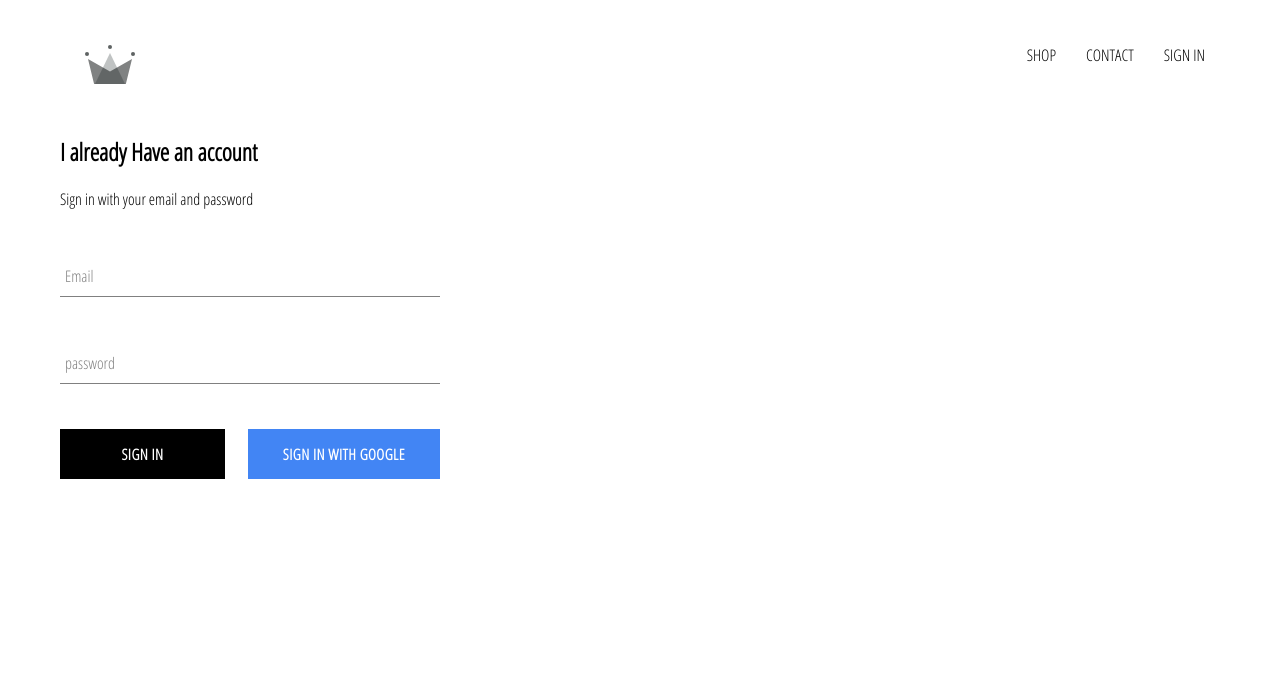
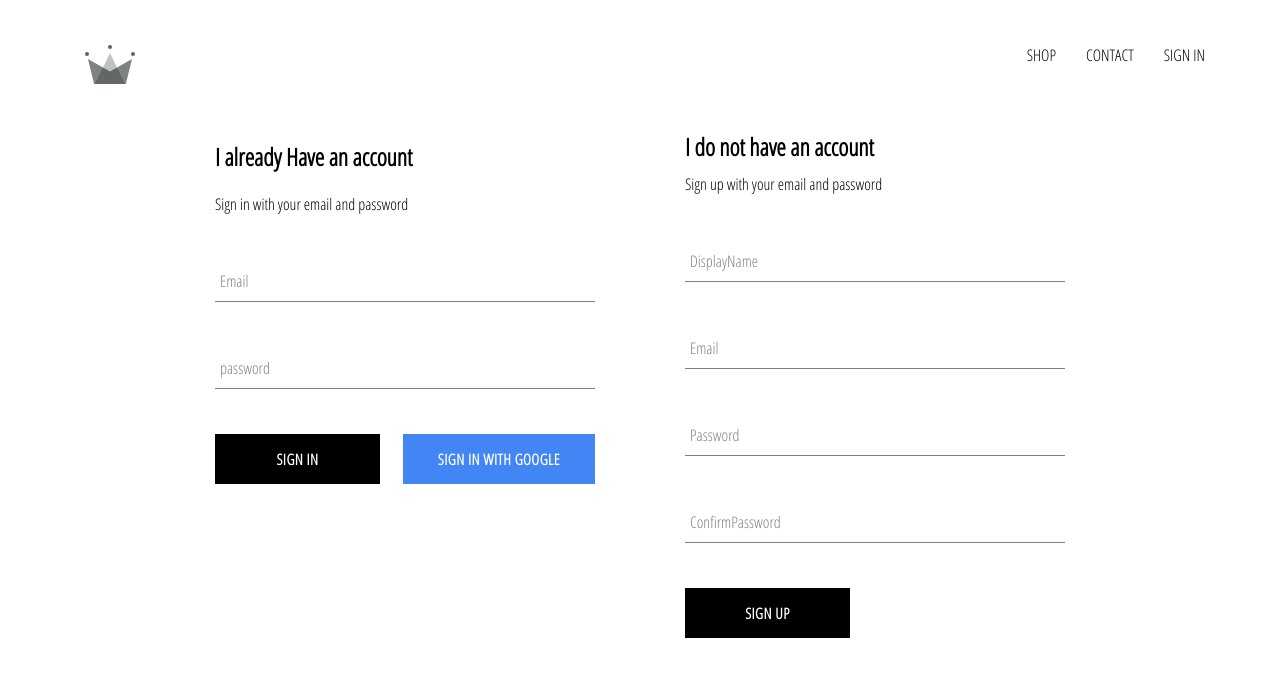
Before and after one commit to ccolonri/crwn-clothing, a React (Create React App) app: page /signin in a window 1280 px wide. Shown: the top 676 px of the page. Built offline with nearby package versions, Linux system fonts and the light colour scheme; no server answers.

Commit message:
Implement firebase utils, included ability to store authenticated users to our firebase database

```diff
--- a/src/App.js
+++ b/src/App.js
@@ -4,7 +4,7 @@
 import ShopPage from './pages/shop/shop.component'
 import Header from './components/header/header.component'
 import SignInAndSignUp from './pages/sign-in-and-sign-up/sign-in-and-sign-up.component'
-import { auth } from './firebase/firebase.utils';
+import { auth, createUserProfileDocument } from './firebase/firebase.utils';
 
 import './App.css'
 
@@ -20,9 +20,22 @@
   unsubscribeFromAuth = null;
 
   componentDidMount(){
-    this.unsubscribeFromAuth= auth.onAuthStateChanged(user => {
-      this.setState({currentUser: user})
-      console.log(user);
+    this.unsubscribeFromAuth= auth.onAuthStateChanged(async userAuth => {
+      if(userAuth){
+        const userRef = await createUserProfileDocument(userAuth)
+        userRef.onSnapshot(snapShot => {
+          this.setState({
+            currentUser: {
+              id: snapShot.id,
+              ...snapShot.data()
+            }
+          });
+          console.log(this.state)
+        });
+      }
+      else {
+        this.setState({ currentUser: userAuth})
+      }
     })
   }
 
--- /dev/null
+++ b/src/components/sign-up/sign-up.component.jsx
@@ -0,0 +1,92 @@
+import React from 'react'
+
+import FormInput from '../form-input/form-input.component';
+import CustomButton from '../custom-button/custom-button.component';
+
+import { auth, createUserProfileDocument } from '../../firebase/firebase.utils'
+
+import './sign-up.styles.scss'
+
+ const initialState = {
+    displayName: '',
+    email: '',
+    password: '',
+    confirmPassword: ''
+}
+
+class SignUp extends React.Component {
+    constructor() {
+        super();
+        this.state = initialState
+    }
+
+    handleSubmit = async (event) => {
+        event.preventDefault();
+        const { displayName, email, password, confirmPassword} = this.state;
+        if(password !== confirmPassword){
+            alert("passwords don't match")
+            return
+        }
+        try{
+            const { user } = await auth.createUserWithEmailAndPassword(email,password)
+            createUserProfileDocument(user, { displayName });
+
+            this.setState(initialState)
+        } catch(err) {
+            console.log(err)
+        }
+    }
+
+    handleChange = event => {
+        const{ name , value } = event.target;
+        this.setState({[name]: value})
+
+    }
+
+    render() {
+        const { displayName, email, password, confirmPassword} = this.state;
+        return (
+            <div className='sign-up'>
+                <h2 className='title'>I do not have an account</h2>
+                <span>Sign up with your email and password</span>
+                <form className="sign-up-form" onSubmit={this.handleSubmit}>
+                <FormInput
+                type="text"
+                name='displayName'
+                label='DisplayName'
+                value={displayName}
+                onChange={this.handleChange}
+                required
+                />
+                <FormInput
+                type="email"
+                name='email'
+                label='Email'
+                value={email}
+                onChange={this.handleChange}
+                required
+                />
+                <FormInput
+                type="password"
+                name='password'
+                label="Password"
+                value={password}
+                onChange={this.handleChange}
+                required
+                />
+                <FormInput
+                type="password"
+                name='confirmPassword'
+                label='ConfirmPassword'
+                value={confirmPassword}
+                onChange={this.handleChange}
+                required
+                />
+                <CustomButton type="submit">Sign Up</CustomButton>
+                </form>
+            </div>
+        )
+    }
+}
+
+export default SignUp;
--- /dev/null
+++ b/src/components/sign-up/sign-up.styles.scss
@@ -0,0 +1,9 @@
+.sign-up {
+    display: flex;
+    flex-direction: column;
+    width: 380px;
+
+    .title {
+        margin: 10px 0;
+    }
+}
--- a/src/firebase/firebase.utils.js
+++ b/src/firebase/firebase.utils.js
@@ -14,6 +14,31 @@
     measurementId: "G-2E8NNJC913"
 };
 
+export const createUserProfileDocument = async (userAuth, additionalData) => {
+    if(!userAuth) return;
+
+    const userRef = firestore.doc(`users/${userAuth.uid}`);
+
+    const snapShot = await userRef.get();
+    if(!snapShot.exists){
+        const {displayName, email } = userAuth;
+        const createdAt = new Date();
+
+        try {
+            await userRef.set({
+                displayName,
+                email,
+                createdAt,
+                ...additionalData
+            })
+        } catch(err){
+            console.log("Error creating user", err.message);
+        }
+    }
+
+    return userRef;
+}
+
 
 // initialize with config.
 firebase.initializeApp(config);
@@ -23,7 +48,7 @@
 
 const provider = new firebase.auth.GoogleAuthProvider();
 provider.setCustomParameters({ prompt: 'select_account' })
-  export const signInWithGoogle =  () => (
+export const signInWithGoogle = () => (
     auth.signInWithPopup(provider)
 );
 
--- a/src/pages/sign-in-and-sign-up/sign-in-and-sign-up.component.jsx
+++ b/src/pages/sign-in-and-sign-up/sign-in-and-sign-up.component.jsx
@@ -1,12 +1,14 @@
 import React from 'react'
 
 import SignIn from '../../components/sign-in/sign-in.component'
+import SignUp from '../../components/sign-up/sign-up.component'
 
 import './sign-in-and-sign-up.styles.scss'
 
 const SignInAndSignUpPage = () => (
        <div className="sign-in-and-sign-up">
               <SignIn/>
+              <SignUp/>
        </div>)
 
 export default SignInAndSignUpPage;
--- a/src/pages/sign-in-and-sign-up/sign-in-and-sign-up.styles.scss
+++ b/src/pages/sign-in-and-sign-up/sign-in-and-sign-up.styles.scss
@@ -0,0 +1,6 @@
+.sign-in-and-sign-up {
+    width: 850px;
+    display: flex;
+    justify-content: space-between;
+    margin: 30px auto;
+}
```
Lines whose indentation alone changed are shown as unchanged.
